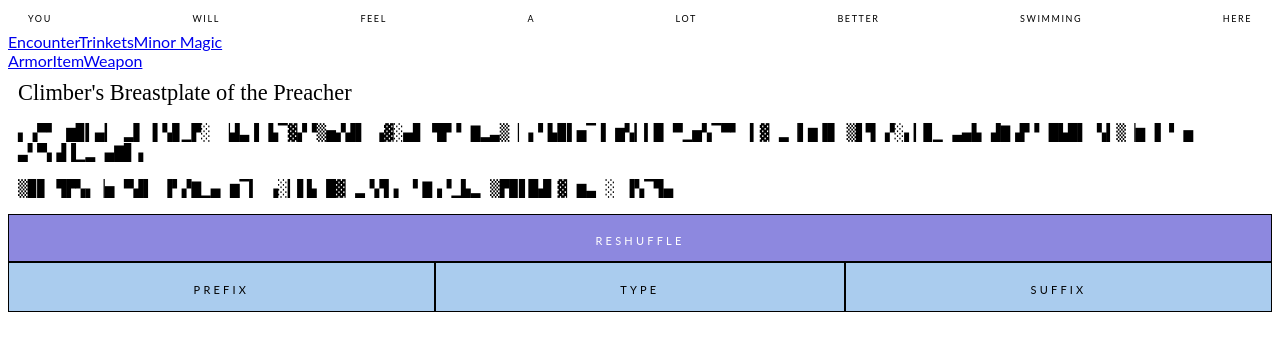
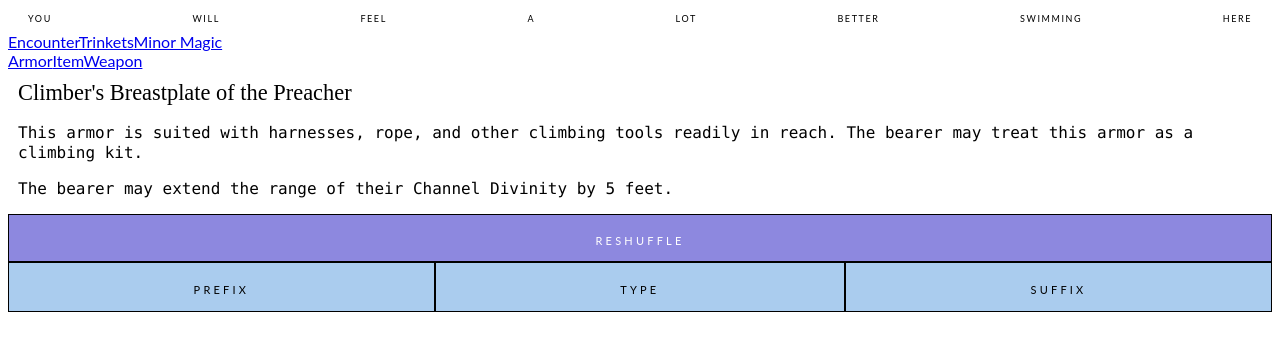
Before and after one commit to worc/koma-kulshan, a React app: page /minor-magic/armor in a window 1280 px wide. Shown: the top 350 px of the page. Built offline with nearby package versions, Linux system fonts and the light colour scheme; the HTML template or start-up script is replaced by a standard one.

Commit message:
revert the descriptions to regular Reveal components

```diff
--- a/shared/minor-magic/MinorMagicItem.js
+++ b/shared/minor-magic/MinorMagicItem.js
@@ -34,8 +34,8 @@ export default class MinorMagicItem extends React.Component {
                 </h2></div>
 
                 <div>
-                    <p><TapToReveal style={ revealStyle } reveal={ this.state.firstDescription }/></p>
-                    <p><TapToReveal style={ revealStyle } reveal={ this.state.secondDescription }/></p>
+                    <p><Reveal style={ revealStyle } reveal={ this.state.firstDescription }/></p>
+                    <p><Reveal style={ revealStyle } reveal={ this.state.secondDescription }/></p>
                 </div>
             </div>
         )
```
